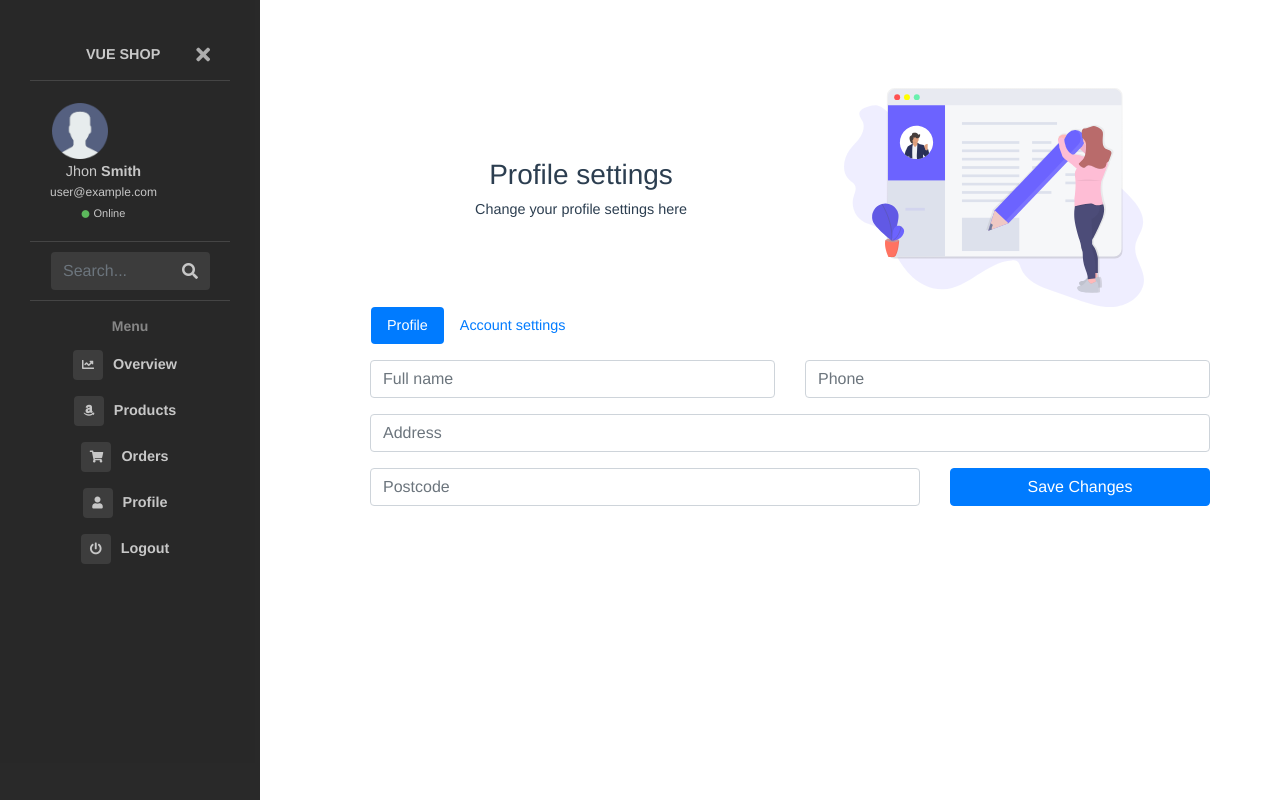
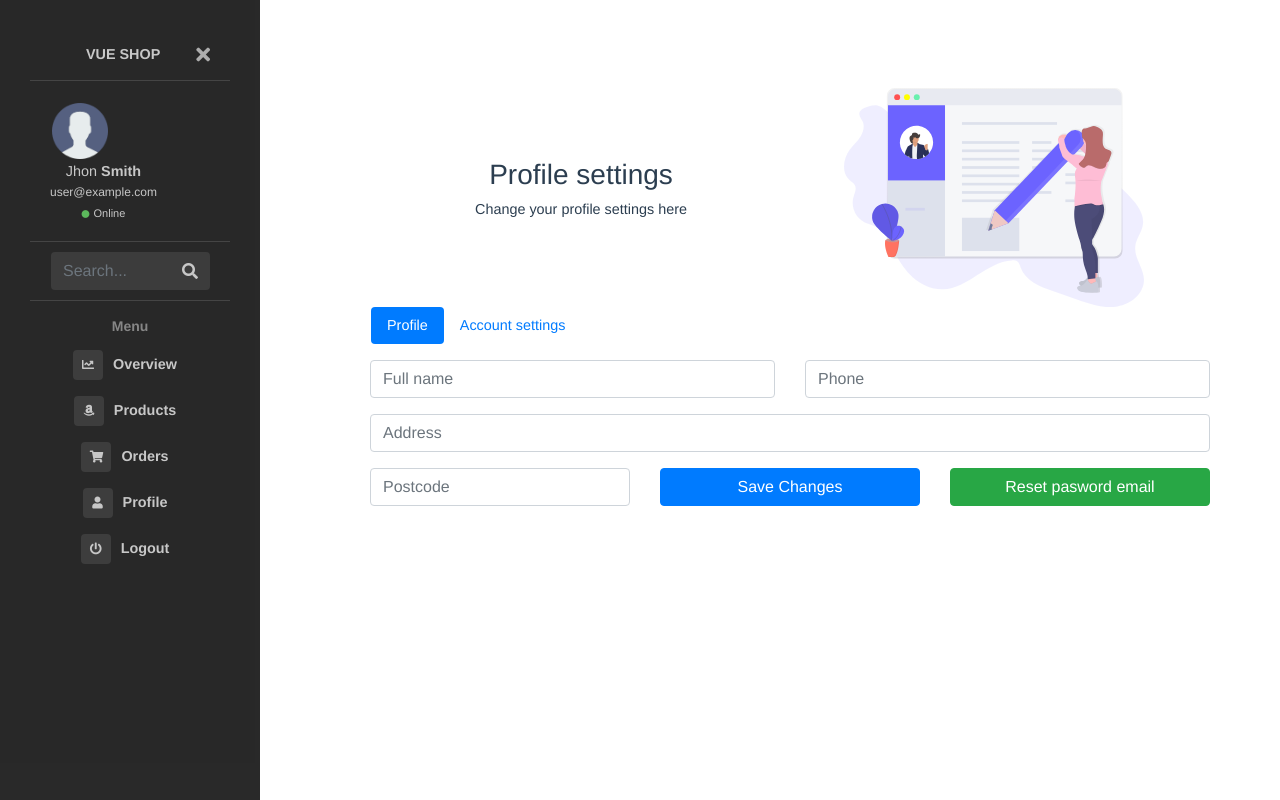
Before and after one commit to Ibadetegashi/eli-shop, a Vue app: page /admin/profile in a window 1280 px wide. Built offline with nearby package versions, Linux system fonts and the light colour scheme; no server answers; sample sign-in values are in the browser's storage; what vue-firestore would draw is missing.

Commit message:
Reset Password
reset password added

```diff
--- a/src/views/Profile.vue
+++ b/src/views/Profile.vue
@@ -56,7 +56,7 @@
                           </div>
                         </div>
 
-                        <div class="col-md-8">
+                        <div class="col-md-4">
                           <div class="form-group">
                             <input type="text"  v-model="profile.postCode" placeholder="Postcode" class="form-control">
                           </div>
@@ -65,6 +65,12 @@
                         <div class="col-md-4">
                           <div class="form-group">
                               <input type="submit" @click="updateProfile" value="Save Changes" class="btn btn-primary w-100">
+                          </div>
+                        </div>
+
+                         <div class="col-md-4">
+                          <div class="form-group">
+                              <input type="button" @click="resetPassword" value="Reset pasword email" class="btn btn-success w-100">
                           </div>
                         </div>
 
@@ -179,18 +185,18 @@ export default {
       }
   },
    methods:{
-  //     resetPassword(){
-  //         const auth = fb.auth();
+      resetPassword(){
+          const auth = fb.auth();
 
-  //         auth.sendPasswordResetEmail(auth.currentUser.email).then(() =>  {
-  //              Toast.fire({
-  //               type: 'success',
-  //               title: 'Email sent'
-  //             })
-  //         }).catch((error) =>  {
-  //             console.log(error);
-  //         });
-  //     },
+          auth.sendPasswordResetEmail(auth.currentUser.email).then(() =>  {
+              Toast.fire({
+                type: 'success',
+                title: 'Email sent'
+              })
+          }).catch((error) =>  {
+              console.log(error);
+          });
+       },
 
        updateProfile(){
           this.$firestore.profile.update(this.profile);
```
